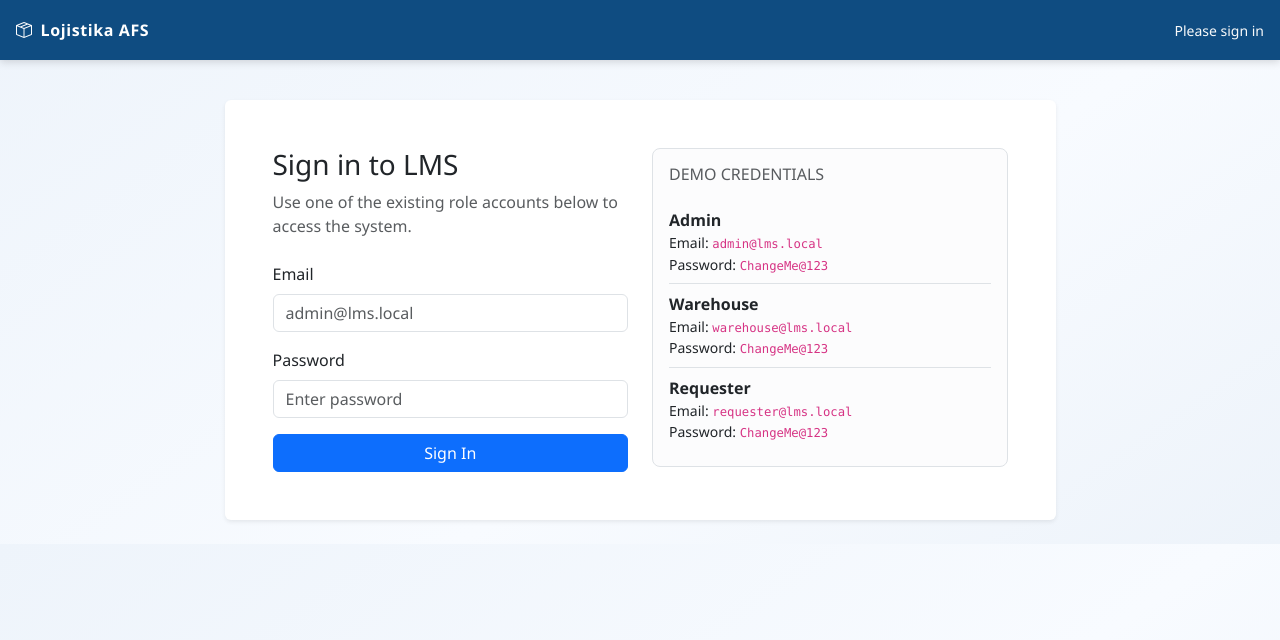
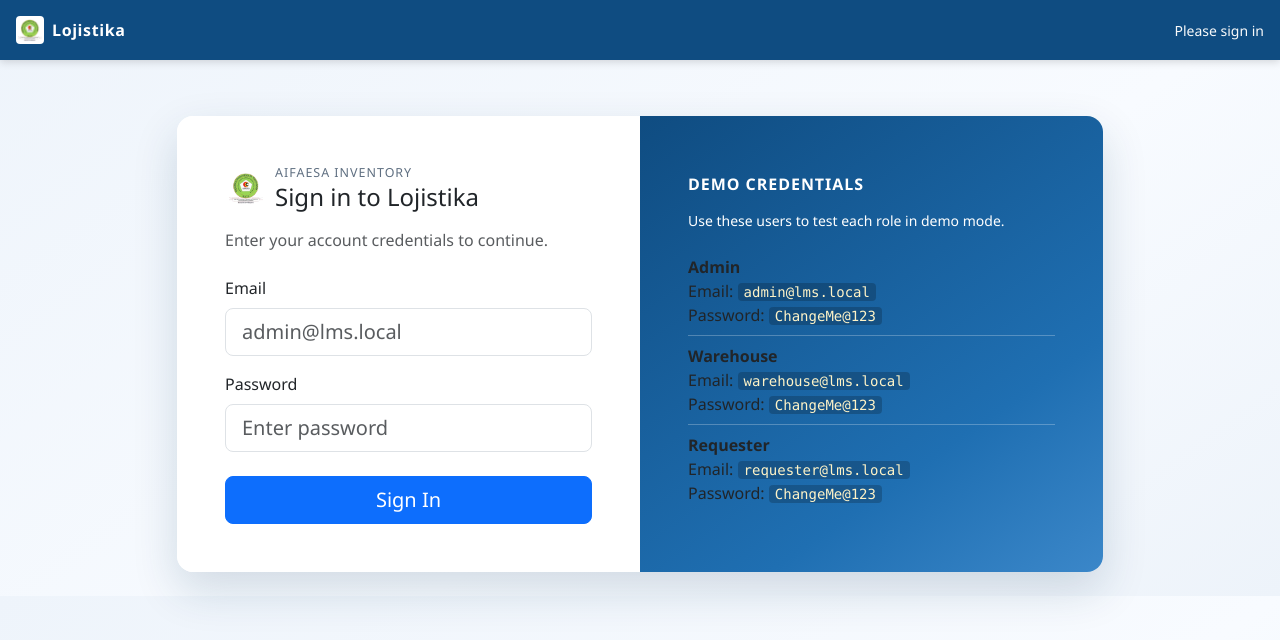
Before and after one commit to sgclobo/lojistika, a PHP site: page /index.php?page=login in a window 1280 px wide. Shown: the top 640 px of the page. Run offline with PHP 8.4, Linux system fonts and the light colour scheme.

Commit message:
Enhanced the UI

```diff
--- a/assets/css/style.css
+++ b/assets/css/style.css
@@ -24,6 +24,15 @@ body {
   color: #fff;
   font-weight: 700;
   letter-spacing: 0.6px;
+}
+
+.brand-logo {
+  width: 28px;
+  height: 28px;
+  object-fit: contain;
+  border-radius: 4px;
+  background: #fff;
+  padding: 2px;
 }
 
 .mt-header {
@@ -73,6 +82,57 @@ body {
   font-size: 0.78rem;
 }
 
+.login-shell {
+  padding-top: 16px;
+}
+
+.login-card {
+  border-radius: 16px;
+  overflow: hidden;
+  box-shadow: 0 18px 45px rgba(14, 53, 89, 0.16);
+}
+
+.login-panel {
+  background: #ffffff;
+}
+
+.login-aside {
+  color: #ffffff;
+  background: linear-gradient(145deg, #0f4c81 0%, #1f6fb2 70%, #3b87c9 100%);
+}
+
+.login-logo {
+  width: 42px;
+  height: 42px;
+  object-fit: contain;
+  background: #fff;
+  border-radius: 8px;
+  padding: 4px;
+}
+
+.login-eyebrow {
+  font-size: 0.78rem;
+  color: #5f6f81;
+  text-transform: uppercase;
+  letter-spacing: 0.08em;
+}
+
+.login-aside .text-uppercase {
+  letter-spacing: 0.06em;
+  font-weight: 700;
+}
+
+.login-creds-list .list-group-item {
+  border-color: rgba(255, 255, 255, 0.25);
+}
+
+.login-aside code {
+  color: #fef3c7;
+  background: rgba(0, 0, 0, 0.2);
+  padding: 1px 6px;
+  border-radius: 4px;
+}
+
 @media (max-width: 991px) {
   .sidebar {
     position: static;
@@ -85,4 +145,8 @@ body {
     margin-left: 0;
     margin-top: 10px;
   }
+
+  .login-shell {
+    padding-top: 0;
+  }
 }
--- a/database.sql
+++ b/database.sql
@@ -1,5 +1,6 @@
-CREATE DATABASE IF NOT EXISTS logistics_lms CHARACTER SET utf8mb4 COLLATE utf8mb4_unicode_ci;
-USE logistics_lms;
+-- Shared hosting note:
+-- Database creation is often restricted, so import this file into an existing
+-- selected database (e.g. u781534777_lojistika) via phpMyAdmin.
 
 SET FOREIGN_KEY_CHECKS = 0;
 
--- a/index.php
+++ b/index.php
@@ -45,22 +45,27 @@ switch ($page) {
         $target = __DIR__ . '/modules/dashboard/index.php';
         break;
     case 'categories':
+        require_roles(['admin', 'warehouse']);
         $pageTitle = 'Categories';
         $target = __DIR__ . '/modules/categories/index.php';
         break;
     case 'products':
+        require_roles(['admin', 'warehouse']);
         $pageTitle = 'Products';
         $target = __DIR__ . '/modules/products/index.php';
         break;
     case 'product_form':
+        require_roles(['admin', 'warehouse']);
         $pageTitle = 'Product Form';
         $target = __DIR__ . '/modules/products/form.php';
         break;
     case 'stock_in':
+        require_roles(['admin', 'warehouse']);
         $pageTitle = 'Stock In';
         $target = __DIR__ . '/modules/stock/stock_in.php';
         break;
     case 'stock_out':
+        require_roles(['admin', 'warehouse']);
         $pageTitle = 'Stock Out';
         $target = __DIR__ . '/modules/stock/stock_out.php';
         break;
@@ -69,10 +74,12 @@ switch ($page) {
         $target = __DIR__ . '/modules/requisitions/index.php';
         break;
     case 'suppliers':
+        require_roles(['admin', 'warehouse']);
         $pageTitle = 'Suppliers';
         $target = __DIR__ . '/modules/suppliers/index.php';
         break;
     case 'reports':
+        require_roles(['admin', 'warehouse']);
         $pageTitle = 'Reports';
         $target = __DIR__ . '/modules/reports/index.php';
         break;
--- a/modules/auth/login.php
+++ b/modules/auth/login.php
@@ -1,47 +1,58 @@
+<section class="login-shell">
     <div class="row justify-content-center">
-    <div class="col-xl-9 col-lg-10">
-        <div class="card shadow-sm border-0">
-            <div class="card-body p-4 p-lg-5">
-                <div class="row g-4 align-items-start">
-                    <div class="col-lg-6">
-                        <h3 class="mb-2">Sign in to LMS</h3>
-                        <p class="text-muted mb-4">Use one of the existing role accounts below to access the system.</p>
+        <div class="col-xl-10 col-lg-11">
+            <div class="card login-card border-0">
+                <div class="card-body p-0">
+                    <div class="row g-0">
+                        <div class="col-lg-6 login-panel">
+                            <div class="p-4 p-lg-5">
+                                <div class="d-flex align-items-center mb-3">
+                                    <img src="assets/img/aifaesa.png" alt="AIFAESA Logo" class="login-logo me-2">
+                                    <div>
+                                        <div class="login-eyebrow">AIFAESA Inventory</div>
+                                        <h2 class="h4 mb-0">Sign in to Lojistika</h2>
+                                    </div>
+                                </div>
+                                <p class="text-muted mb-4">Enter your account credentials to continue.</p>
 
                                 <form method="post" action="index.php?page=login" novalidate>
                                     <input type="hidden" name="action" value="login">
 
                                     <div class="mb-3">
                                         <label for="email" class="form-label">Email</label>
-                                <input type="email" class="form-control" id="email" name="email" required autocomplete="username" placeholder="admin@lms.local">
+                                        <input type="email" class="form-control form-control-lg" id="email" name="email" required autocomplete="username" placeholder="admin@lms.local">
                                     </div>
 
-                            <div class="mb-3">
+                                    <div class="mb-4">
                                         <label for="password" class="form-label">Password</label>
-                                <input type="password" class="form-control" id="password" name="password" required autocomplete="current-password" placeholder="Enter password">
+                                        <input type="password" class="form-control form-control-lg" id="password" name="password" required autocomplete="current-password" placeholder="Enter password">
                                     </div>
 
-                            <button type="submit" class="btn btn-primary w-100">Sign In</button>
+                                    <button type="submit" class="btn btn-primary btn-lg w-100">Sign In</button>
                                 </form>
                             </div>
+                        </div>
 
-                    <div class="col-lg-6">
-                        <div class="border rounded-3 p-3 h-100 bg-light-subtle">
-                            <h6 class="text-uppercase text-muted mb-3">Demo Credentials</h6>
-                            <ul class="list-group list-group-flush">
+                        <div class="col-lg-6 login-aside">
+                            <div class="p-4 p-lg-5 h-100 d-flex flex-column justify-content-center">
+                                <h6 class="text-uppercase mb-3">Demo Credentials</h6>
+                                <div class="small mb-3">Use these users to test each role in demo mode.</div>
+
+                                <ul class="list-group list-group-flush login-creds-list">
                                     <li class="list-group-item bg-transparent px-0">
                                         <div class="fw-semibold">Admin</div>
-                                    <div class="small">Email: <code>admin@lms.local</code></div>
-                                    <div class="small">Password: <code>ChangeMe@123</code></div>
+                                        <div>Email: <code>admin@lms.local</code></div>
+                                        <div>Password: <code>ChangeMe@123</code></div>
                                     </li>
                                     <li class="list-group-item bg-transparent px-0">
                                         <div class="fw-semibold">Warehouse</div>
-                                    <div class="small">Email: <code>warehouse@lms.local</code></div>
-                                    <div class="small">Password: <code>ChangeMe@123</code></div>
+                                        <div>Email: <code>warehouse@lms.local</code></div>
+                                        <div>Password: <code>ChangeMe@123</code></div>
                                     </li>
                                     <li class="list-group-item bg-transparent px-0">
                                         <div class="fw-semibold">Requester</div>
-                                    <div class="small">Email: <code>requester@lms.local</code></div>
-                                    <div class="small">Password: <code>ChangeMe@123</code></div>
+                                        <div>Email: <code>requester@lms.local</code></div>
+                                        <div>Password: <code>ChangeMe@123</code></div>
                                     </li>
                                 </ul>
                             </div>
@@ -51,3 +62,4 @@
             </div>
         </div>
     </div>
+</section>
--- a/parts/header.php
+++ b/parts/header.php
@@ -20,8 +20,8 @@ $user = current_user();
     <header class="header fixed-top d-flex align-items-center justify-content-between px-3">
         <a href="index.php?page=<?= $user ? 'dashboard' : 'login' ?>"
             class="brand d-flex align-items-center text-decoration-none">
-            <i class="bi bi-box-seam me-2"></i>
-            <span>Lojistika AFS</span>
+            <img src="assets/img/aifaesa.png" alt="AIFAESA Logo" class="brand-logo me-2">
+            <span>Lojistika</span>
         </a>
         <div class="d-flex align-items-center gap-2">
             <?php if ($user): ?>
--- a/parts/sidebar.php
+++ b/parts/sidebar.php
@@ -1,15 +1,20 @@
 <?php $user = current_user(); ?>
+<?php $canManageInventory = has_role(['admin', 'warehouse']); ?>
 
 <aside id="sidebar" class="sidebar">
     <ul class="nav flex-column">
         <li class="nav-item"><a class="nav-link" href="index.php?page=dashboard"><i class="bi bi-speedometer2 me-2"></i>Dashboard</a></li>
+        <?php if ($canManageInventory): ?>
         <li class="nav-item"><a class="nav-link" href="index.php?page=categories"><i class="bi bi-tags me-2"></i>Categories</a></li>
         <li class="nav-item"><a class="nav-link" href="index.php?page=products"><i class="bi bi-boxes me-2"></i>Products</a></li>
         <li class="nav-item"><a class="nav-link" href="index.php?page=stock_in"><i class="bi bi-box-arrow-in-down me-2"></i>Stock In</a></li>
         <li class="nav-item"><a class="nav-link" href="index.php?page=stock_out"><i class="bi bi-box-arrow-up me-2"></i>Stock Out</a></li>
+        <?php endif; ?>
         <li class="nav-item"><a class="nav-link" href="index.php?page=requisitions"><i class="bi bi-journal-text me-2"></i>Requisitions</a></li>
+        <?php if ($canManageInventory): ?>
         <li class="nav-item"><a class="nav-link" href="index.php?page=suppliers"><i class="bi bi-truck me-2"></i>Suppliers</a></li>
         <li class="nav-item"><a class="nav-link" href="index.php?page=reports"><i class="bi bi-bar-chart-line me-2"></i>Reports</a></li>
+        <?php endif; ?>
     </ul>
 
     <hr>
```
Lines whose indentation alone changed are shown as unchanged.
